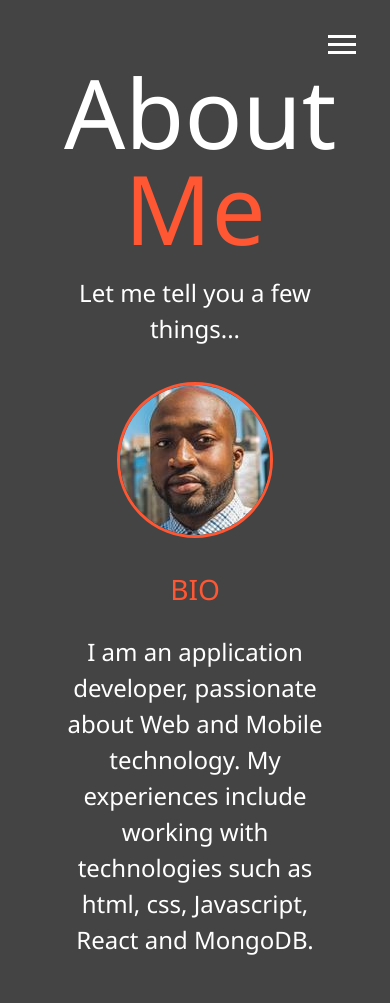
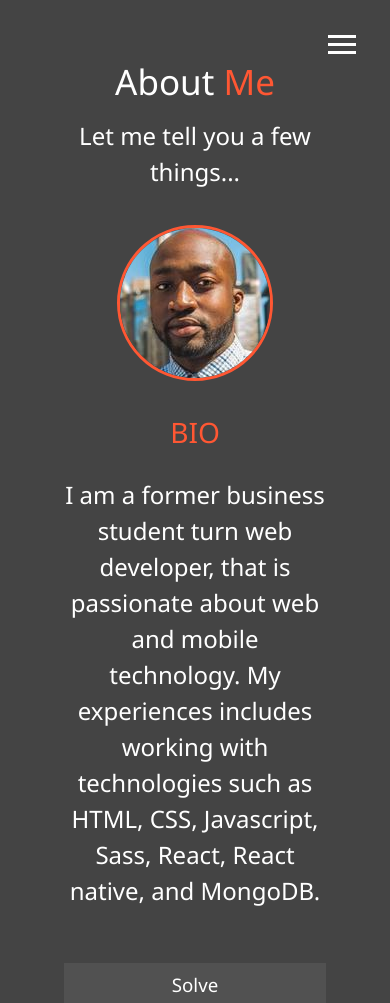
Before and after one commit to jbony88/portfolio, a website: page dist/about.html in a window 390 px wide. Shown: the top 1003 px of the page. Drawn offline with Linux system fonts and the light colour scheme.

```diff
--- a/scss/_mobile.scss
+++ b/scss/_mobile.scss
@@ -66,7 +66,24 @@
   .projects {
     grid-template-columns: 1fr;
   }
+
+  .boxes > div {
+    font-size: 16px;
+  }
+  #ct-title {
+    font-size: 35px;
+  }
+  #name-title {
+    font-size: 35px;
+  }
+  #about-title {
+    font-size: 35px;
+  }
+  #work-title {
+    font-size: 35px;
+  }
 }
+
 main#home h1 {
   margin-top: 10vh;
 }
--- a/scss/main.scss
+++ b/scss/main.scss
@@ -50,7 +50,8 @@
 
 main {
   padding: 4rem;
-  height: 100%;
+  // height: 100%;
+  min-height: calc(100vh - 60px);
 
   .icons {
     margin-top: 1rem;
```
Also changed, not shown: dist/about.html, dist/contact.html, dist/css/main.css, dist/index.html, dist/work.html.
